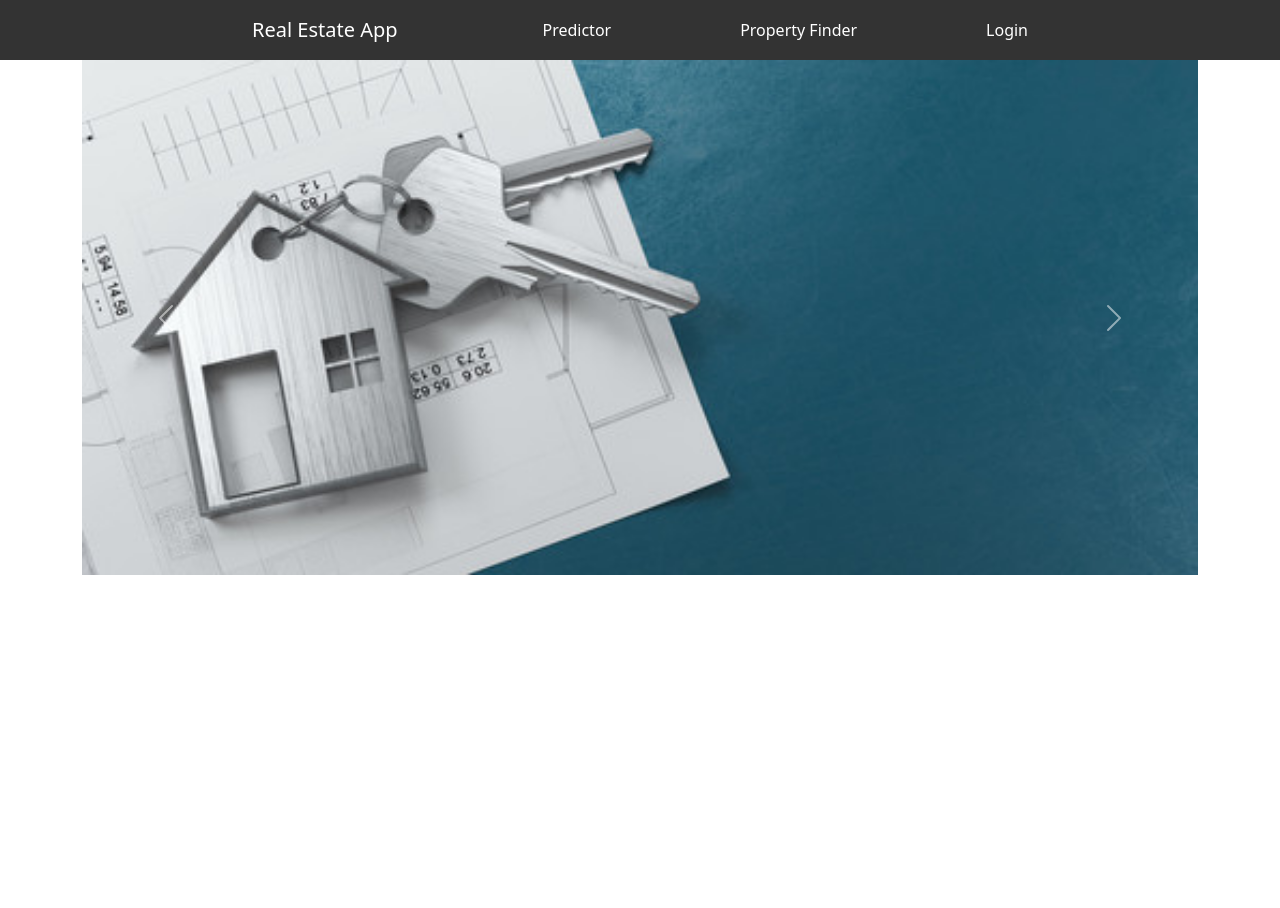
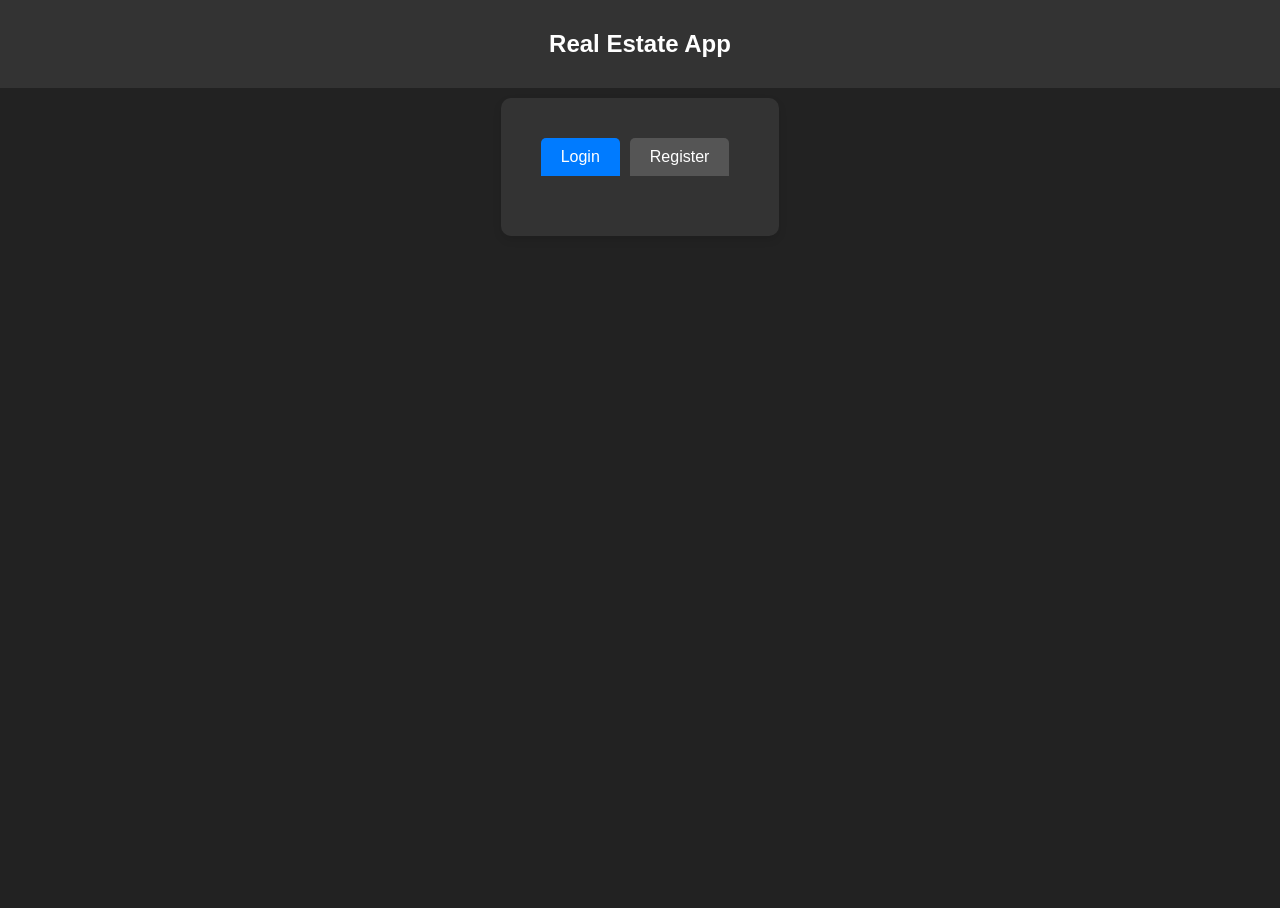
Before and after one commit to saksham05sharma/Realestate, a Flask app: page / in a window 1280 px wide. Before the commit the page ends 575 px from the top, so only its background shows below. Run offline with Flask 3, Linux system fonts and the light colour scheme.

Commit message:
Final Push

```diff
--- a/main.py
+++ b/main.py
@@ -8,6 +8,11 @@ from sklearn.impute import SimpleImputer
 from sklearn.preprocessing import StandardScaler, OneHotEncoder
 
 app = Flask(__name__)
+
+users = {'Saksham06': 'Saksham@0606'}
+
+# Global variable to track login status
+logged_in = False
 
 # Load and preprocess data
 data = pd.read_csv('Cleaned_data.csv')
@@ -40,33 +45,49 @@ model = Pipeline(steps=[('preprocessor', preprocessor),
 model.fit(X, y)
 
 # Define routes
-@app.route('/', methods=['GET'])
+@app.route('/', methods=['GET', 'POST'])
 def home():
+    global logged_in
+    if request.method == 'POST':
+        action = request.form['action']
+        if action == 'login':
+            return render_template('login.html')
+        elif action == 'register':
+            return render_template('register.html')
     return render_template('home.html')
 
-# @app.route('/register', methods=['POST'])
-# def register():
-#     # Get form data
-#     username = request.form['username']
-#     password = request.form['password']
-#     # Check if username already exists
-#     if username in users:
-#         return "Username already exists. Please choose a different one."
-#     else:
-#         # Add user to the database
-#         users[username] = password
-#         return redirect('/login')
+@app.route('/register', methods=['POST'])
+def register():
+    global logged_in
+    # Get form data
+    username = request.form['username']
+    password = request.form['password']
+    # Check if username already exists
+    if username in users:
+        return "Username already exists. Please choose a different one."
+    else:
+        # Add user to the database
+        users[username] = password
+        logged_in = True
+        return render_template('first.html')
 
-# @app.route('/login', methods=['POST'])
-# def login():
-#     # Get form data
-#     username = request.form['username']
-#     password = request.form['password']
-#     # Check if username and password match
-#     if username in users and users[username] == password:
-#         return "Login successful!"
-#     else:
-#         return "Invalid username or password. Please try again."
+@app.route('/login', methods=['POST'])
+def login():
+    global logged_in
+    # Get form data
+    username = request.form['username']
+    password = request.form['password']
+    # Check if username and password match
+    if username in users and users[username] == password:
+        logged_in = True
+        return render_template('first.html')  # Render the main carousel page after successful login
+    else:
+        return "Invalid username or password. Please try again."
+
+@app.route('/first')
+def first():
+    # Render the main carousel page
+    return render_template('first.html')
 
 @app.route('/predict', methods=['GET', 'POST'])
 def predict():
--- a/static/home.css
+++ b/static/home.css
@@ -1,10 +1,126 @@
-/* styles.css */
-.carousel-item img {
-    max-height: 600px; /* Adjust the maximum height of the images */
-    width: 500px;
-    margin-top: 0px;
-    /* width: auto;
-    display: block;
-    margin: 0 auto; Center the images horizontally */
-    width: max-content;
+body {
+    font-family: Arial, sans-serif;
+    margin: 0;
+    padding: 0;
+    background-color: #222; /* Dark background color */
+    color: #fff; /* Text color */
 }
+
+.container {
+    max-width: 800px;
+    margin: 0 auto;
+    padding: 20px;
+}
+
+.navbar {
+    background-color: #333; /* Navbar background color */
+    color: #fff;
+    padding: 10px 0;
+}
+
+.navbar .container {
+    display: flex;
+    justify-content: center;
+}
+
+.navbar .navbar-brand {
+    font-size: 24px;
+    font-weight: bold;
+}
+
+.main-container {
+    padding: 10px;
+    display: flex;
+    justify-content: center;
+    align-items: start;
+    height: 100vh;
+}
+
+.card {
+    background-color: #333; /* Card background color */
+    padding: 40px;
+    border-radius: 10px;
+    box-shadow: 0 4px 8px rgba(0, 0, 0, 0.1);
+}
+
+.card-navbar {
+    display: flex;
+    justify-content: start;
+    padding: 0px;
+    margin-bottom: 20px;
+}
+
+.tab {
+    padding: 10px 20px;
+    font-size: 16px;
+    cursor: pointer;
+    background-color: #555; /* Tab background color */
+    color: #fff;
+    border: none;
+    border-radius: 5px 5px 0 0;
+    transition: background-color 0.3s;
+    margin-right: 10px;
+}
+
+.tab.active {
+    background-color: #007bff; /* Active tab background color */
+}
+
+.card-content {
+    display: none;
+}
+
+.card-content h2 {
+    margin-bottom: 20px;
+    text-align: center;
+}
+
+.card-content form {
+    display: flex;
+    flex-direction: column;
+    align-items: center;
+}
+
+input {
+    margin-bottom: 20px;
+    padding: 10px;
+    width: 100%;
+    font-size: 16px;
+    border: 1px solid #ccc;
+    border-radius: 5px;
+    box-sizing: border-box;
+    background-color: #444; /* Input background color */
+    color: #fff;
+}
+
+button {
+    margin-top: 20px;
+    padding: 10px 20px;
+    font-size: 16px;
+    cursor: pointer;
+    background-color: #007bff;
+    color: #fff;
+    border: none;
+    border-radius: 5px;
+    transition: background-color 0.3s;
+}
+
+button:hover {
+    background-color: #0056b3;
+}
+.left-image,
+.right-image {
+    position: absolute;
+    top: 50%;
+    transform: translateY(-50%);
+    width: 500px; /* Increase image width as needed */
+    padding: 0px;
+}
+
+.left-image {
+    left: 20px; /* Adjust left positioning as needed */
+}
+
+.right-image {
+    right: 20px; /* Adjust right positioning as needed */
+}
--- a/templates/home.html
+++ b/templates/home.html
@@ -4,35 +4,56 @@
     <meta charset="UTF-8">
     <meta name="viewport" content="width=device-width, initial-scale=1.0">
     <title>Home</title>
-    <link href="https://cdn.jsdelivr.net/npm/bootstrap@5.3.3/dist/css/bootstrap.min.css" rel="stylesheet" integrity="sha384-QWTKZyjpPEjISv5WaRU9OFeRpok6YctnYmDr5pNlyT2bRjXh0JMhjY6hW+ALEwIH" crossorigin="anonymous">
     <link rel="stylesheet" href="{{ url_for('static', filename='home.css') }}">
 </head>
 <body>
-    <script src="https://cdn.jsdelivr.net/npm/@popperjs/core@2.11.8/dist/umd/popper.min.js" integrity="sha384-I7E8VVD/ismYTF4hNIPjVp/Zjvgyol6VFvRkX/vR+Vc4jQkC+hVqc2pM8ODewa9r" crossorigin="anonymous"></script>
-    <script src="https://cdn.jsdelivr.net/npm/bootstrap@5.3.3/dist/js/bootstrap.min.js" integrity="sha384-0pUGZvbkm6XF6gxjEnlmuGrJXVbNuzT9qBBavbLwCsOGabYfZo0T0to5eqruptLy" crossorigin="anonymous"></script>
-    {% include 'navbar.html' %}
-    <div class="container">
-        <div id="carouselExample" class="carousel slide">
-            <div class="carousel-inner">
-              <div class="carousel-item active">
-                <img src="{{ url_for('static', filename='images/png-4.jpg') }}" class="d-block w-100" alt="...">
-              </div>
-              <div class="carousel-item">
-                <img src="{{ url_for('static', filename='images/png-5.jpg') }}" class="d-block w-100" alt="...">
-              </div>
-              <div class="carousel-item">
-                <img src="{{ url_for('static', filename='images/png-6.jpg') }}" class="d-block w-100" alt="...">
-              </div>
+    <nav class="navbar">
+        <div class="container">
+            <span class="navbar-brand">Real Estate App</span>
+        </div>
+    </nav>
+    <div class="main-container">
+        <!-- <img src="{{ url_for('static', filename='images/png-7.jpg') }}" alt="Left Image" class="side-image left-image"> -->
+        <div class="card">
+            <div class="card-navbar">
+                <div class="tab login-tab active" id="loginTab">Login</div>
+                <div class="tab register-tab" id="registerTab">Register</div>
             </div>
-            <button class="carousel-control-prev" type="button" data-bs-target="#carouselExample" data-bs-slide="prev">
-              <span class="carousel-control-prev-icon" aria-hidden="true"></span>
-              <span class="visually-hidden">Previous</span>
-            </button>
-            <button class="carousel-control-next" type="button" data-bs-target="#carouselExample" data-bs-slide="next">
-              <span class="carousel-control-next-icon" aria-hidden="true"></span>
-              <span class="visually-hidden">Next</span>
-            </button>
-          </div>
+            <div class="card-content login-content">
+                <h2>Login</h2>
+                <form action="/login" method="POST">
+                    <input type="text" name="username" placeholder="Username" required>
+                    <input type="password" name="password" placeholder="Password" required>
+                    <button type="submit">Login</button>
+                </form>
+            </div>
+            <div class="card-content register-content" style="display: none;">
+                <h2>Register</h2>
+                <form action="/register" method="POST">
+                    <input type="text" name="username" placeholder="Username" required>
+                    <input type="email" name="email" placeholder="Email" required>
+                    <input type="password" name="password" placeholder="Password" required>
+                    <button type="submit">Register</button>
+                </form>
+            </div>
+        </div>
+        <!-- <img src="{{ url_for('static', filename='images/png-7.jpg') }}" alt="Right Image" class="side-image right-image"> -->
     </div>
+
+    <script>
+        document.getElementById("loginTab").addEventListener("click", function() {
+            document.querySelector(".login-tab").classList.add("active");
+            document.querySelector(".register-tab").classList.remove("active");
+            document.querySelector(".login-content").style.display = "block";
+            document.querySelector(".register-content").style.display = "none";
+        });
+
+        document.getElementById("registerTab").addEventListener("click", function() {
+            document.querySelector(".login-tab").classList.remove("active");
+            document.querySelector(".register-tab").classList.add("active");
+            document.querySelector(".login-content").style.display = "none";
+            document.querySelector(".register-content").style.display = "block";
+        });
+    </script>
 </body>
 </html>
--- a/templates/navbar.html
+++ b/templates/navbar.html
@@ -11,7 +11,6 @@
             <a class="navbar-brand" href="/">Real Estate App</a>
             <a class="nav-link" href="/predict">Predictor</a>
             <a class="nav-link" href="/filter">Property Finder</a>
-            <a class="nav-link" href="/login">Login</a>
         </div>
     </nav>
 </body>
```
Also changed, not shown: templates/first.html (added, +38 -0 lines), static/images/png-1.jpg (renamed from static/images/png-1.png), static/images/png-2.jpg (renamed from static/images/png-2.png), static/images/png-3.jpg (renamed from static/images/png-3.jpeg), static/images/png-7.jpg (added), static/login.css (added), static/register.css (added).
